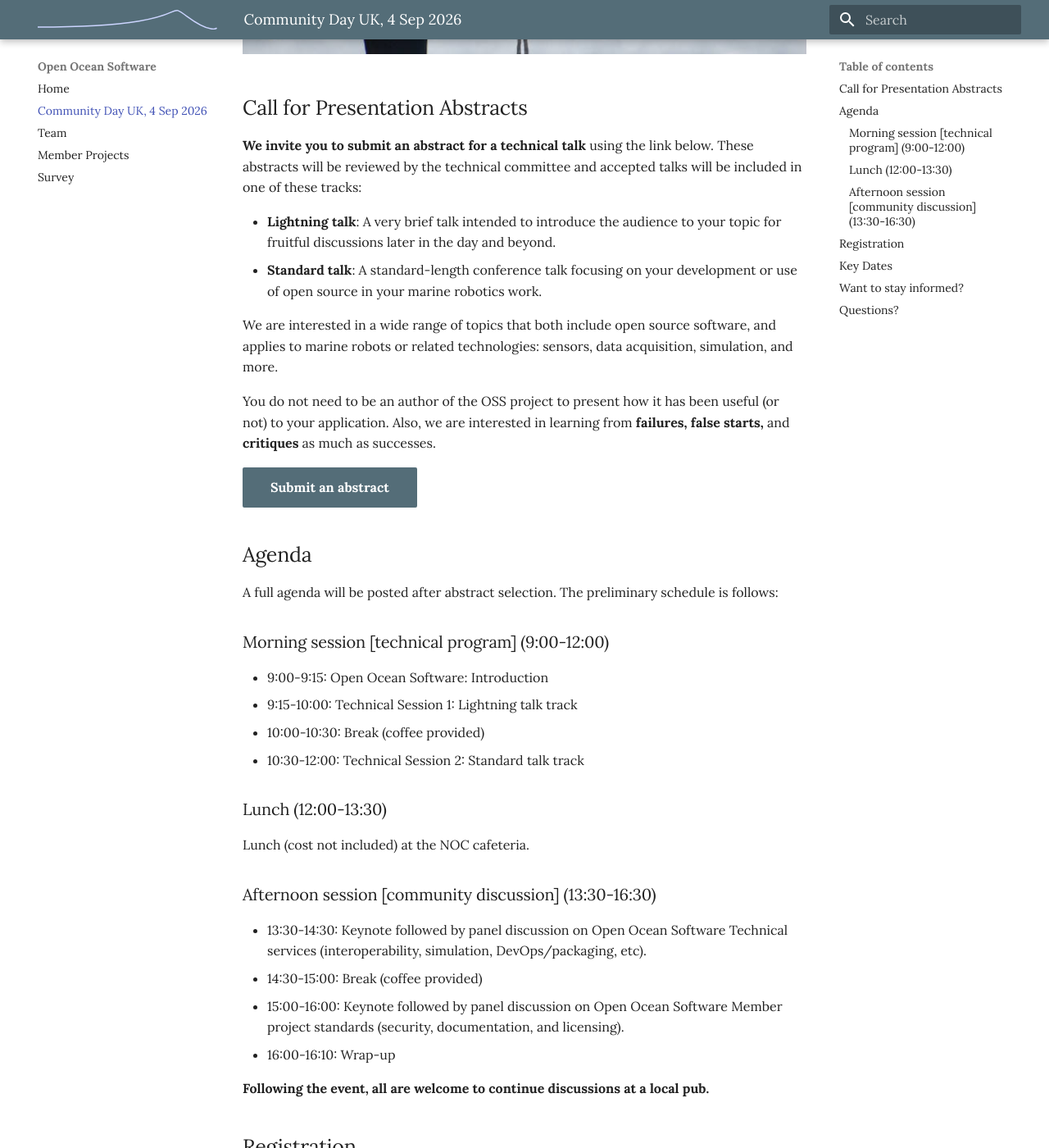
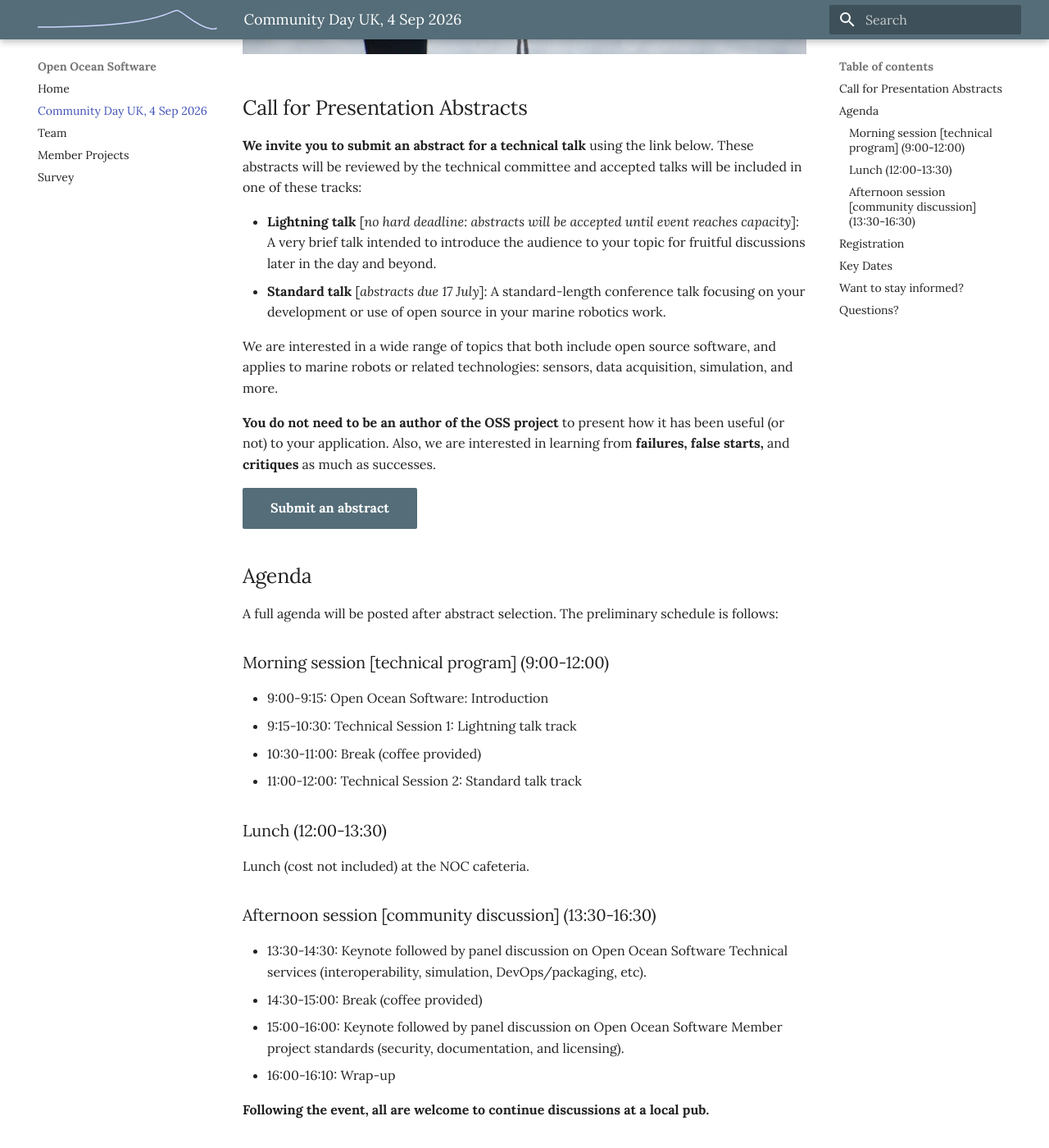
Before and after one commit to openocean-software/openocean-software.github.io, an MkDocs documentation site: the page built from docs/community-day-uk-2026.md, in a window 1280 px wide and 1400 px high, scrolled down 1022 px. Shown: the whole window at 82% size. Built offline with MkDocs 1.6.1 and Material for MkDocs 9.7.7, drawn with Linux system fonts in a browser that asks for light colours; some of the changed text lies outside the part shown.

Commit message:
Move deadline for standard talks only

```diff
--- a/docs/community-day-uk-2026.md
+++ b/docs/community-day-uk-2026.md
@@ -17,12 +17,12 @@ This workshop will take place on **Friday, 4 September 2026**, directly followin
 
 **We invite you to submit an abstract for a technical talk** using the link below. These abstracts will be reviewed by the technical committee and accepted talks will be included in one of these tracks:
 
-- **Lightning talk**: A very brief talk intended to introduce the audience to your topic for fruitful discussions later in the day and beyond.
-- **Standard talk**: A standard-length conference talk focusing on your development or use of open source in your marine robotics work.
+- **Lightning talk** [*no hard deadline: abstracts will be accepted until event reaches capacity*]: A very brief talk intended to introduce the audience to your topic for fruitful discussions later in the day and beyond.
+- **Standard talk** [*abstracts due 17 July*]: A standard-length conference talk focusing on your development or use of open source in your marine robotics work.
 
 We are interested in a wide range of topics that both include open source software, and applies to marine robots or related technologies: sensors, data acquisition, simulation, and more.
 
-You do not need to be an author of the OSS project to present how it has been useful (or not) to your application. Also, we are interested in learning from **failures,** **false starts,** and **critiques** as much as successes.
+**You do not need to be an author of the OSS project** to present how it has been useful (or not) to your application. Also, we are interested in learning from **failures,** **false starts,** and **critiques** as much as successes.
 
 [Submit an abstract](https://docs.google.com/forms/d/e/1FAIpQLSeKM_4OWoI-NgkwtG3wg7mKD3TE-ZCCACcrUPujECtaDRXSeg/viewform?usp=publish-editor){ .md-button .md-button--primary }
 
@@ -34,9 +34,9 @@ A full agenda will be posted after abstract selection. The preliminary schedule
 ### Morning session [technical program] (9:00-12:00)
 
 - 9:00-9:15: Open Ocean Software: Introduction
-- 9:15-10:00: Technical Session 1: Lightning talk track
-- 10:00-10:30: Break (coffee provided)
-- 10:30-12:00: Technical Session 2: Standard talk track
+- 9:15-10:30: Technical Session 1: Lightning talk track
+- 10:30-11:00: Break (coffee provided)
+- 11:00-12:00: Technical Session 2: Standard talk track
 
 ### Lunch (12:00-13:30)
 
```
Also changed, not shown: other parts of docs/community-day-uk-2026.md (+1 -1 lines).
